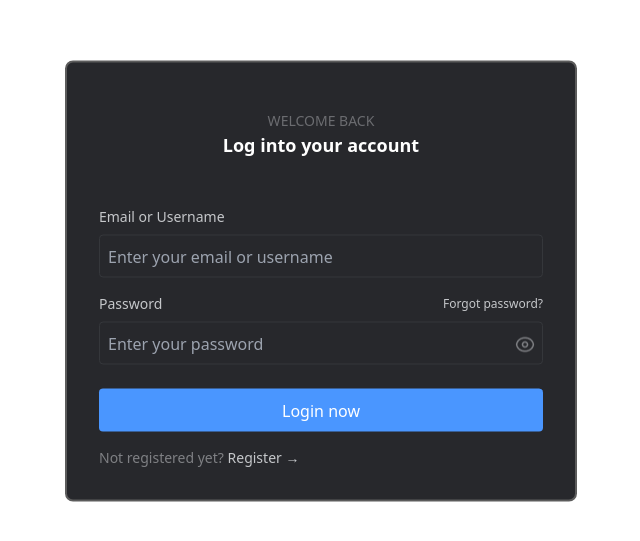
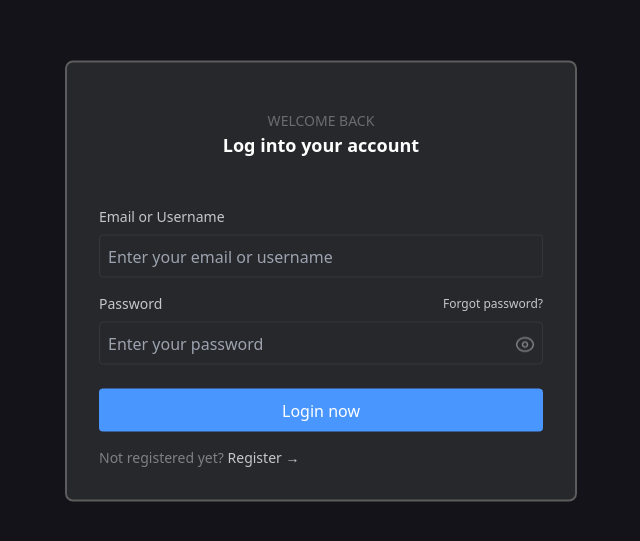
Before and after one commit to jerrymedias/social_app, a React (Vite) app: page /login in a window 1280 px wide. Shown: the part 119-660 px from the top of the page, without its empty margins (319-959 px from the left). Built offline with nearby package versions, Linux system fonts and the light colour scheme; sample sign-in values are in the browser's storage.

Commit message:
added height for login page in router element

```diff
--- a/src/Pages/Auth/Auth.jsx
+++ b/src/Pages/Auth/Auth.jsx
@@ -14,7 +14,6 @@ function Auth(props) {
   const [flowStep, setFlowStep] = useState("login");
 
   return (
-    <div className="">
     <AuthWrapper
       {...headerData}
       showCloseCta={props.showCloseCta}
@@ -72,7 +71,6 @@ function Auth(props) {
         )}
       </ViewTransition>
     </AuthWrapper>
-    </div>
   );
 }
 
--- a/src/main.jsx
+++ b/src/main.jsx
@@ -13,7 +13,11 @@ const router = createBrowserRouter([
     children: [
       {
         path: "/login",
-        element: <Auth />,
+        element: (
+          <div style={{ height: "100vh" }}>
+            <Auth />
+          </div>
+        ),
       },
       {
         path: "/home-feed",
```
Lines whose indentation alone changed are shown as unchanged.
